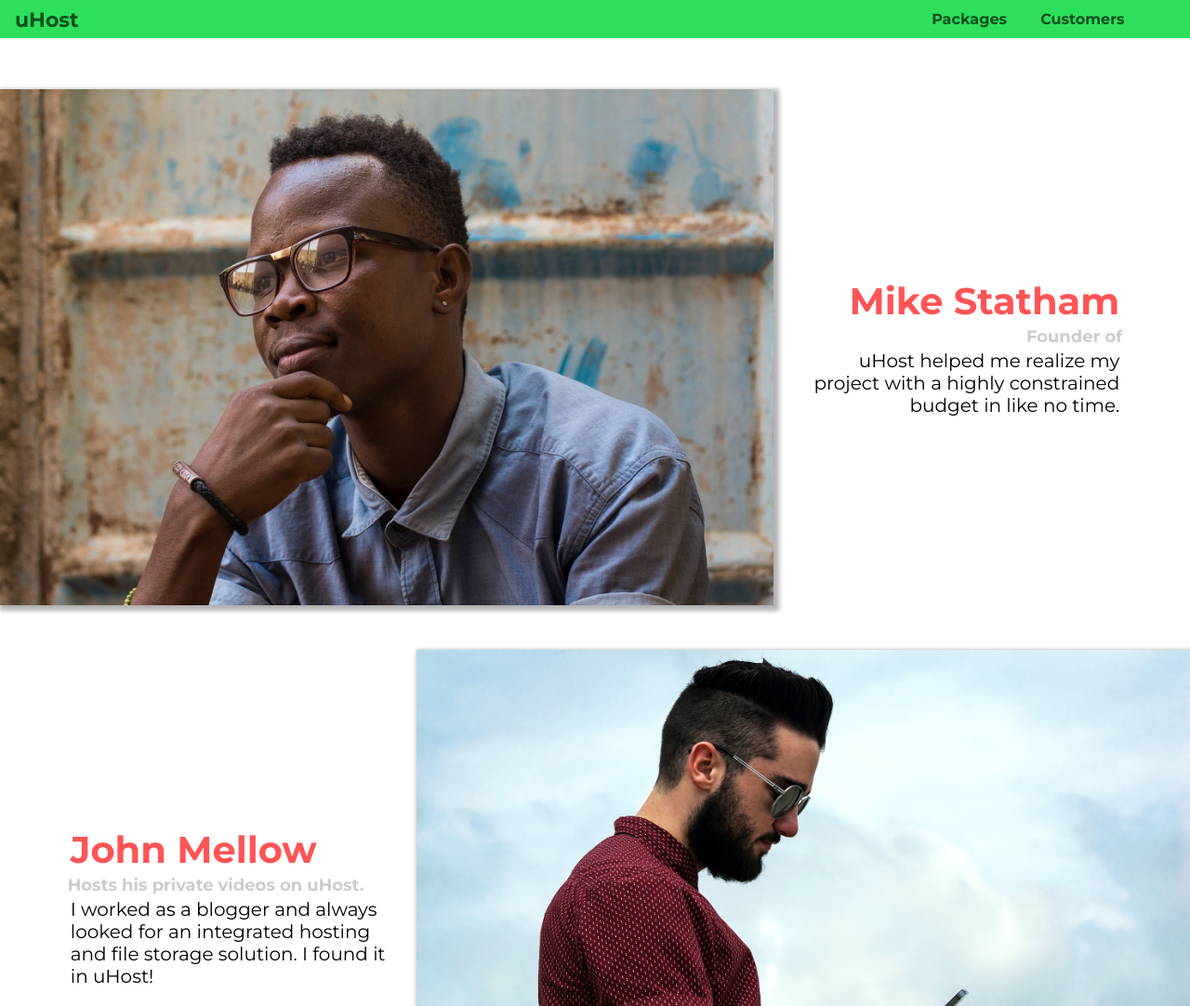
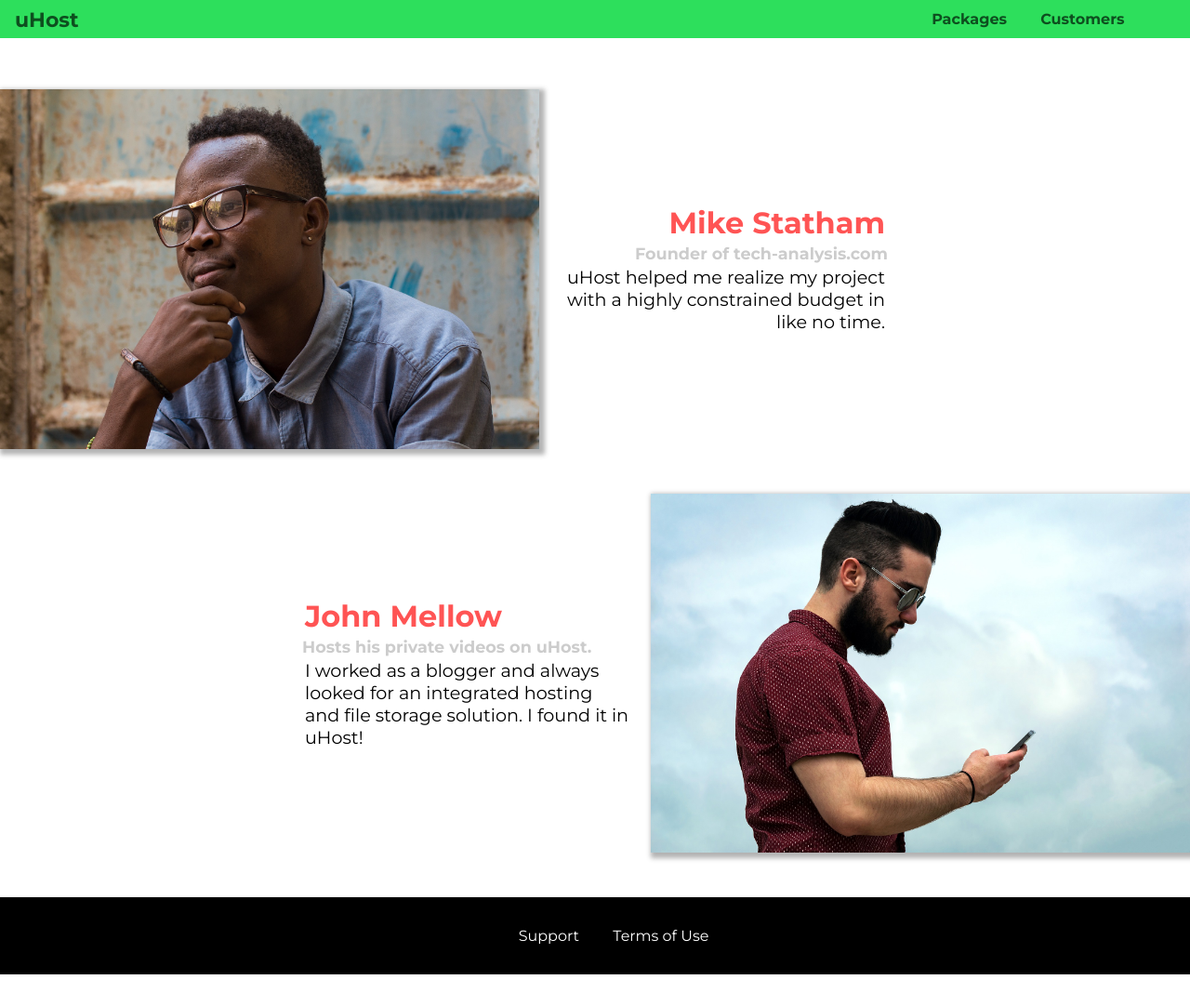
Before and after one commit to sylvandor/CSS_CompleteGuide_2022, a website built with Parcel: page customers/index.html in a window 1280 px wide. Shown: the top 1082 px of the page at 93% size. After the commit the page ends 1048 px from the top, so only its background shows below. Built offline with nearby package versions, Linux system fonts and the light colour scheme.

Commit message:
Convert customer font sizes to rem

```diff
--- a/customers/customers.css
+++ b/customers/customers.css
@@ -1,5 +1,5 @@
 .testimonial {
-  font-size: 20px;
+  font-size: 1.2rem;
   margin: 48px 0;
 }
 
@@ -14,6 +14,7 @@
 
 .testimonial__image-container {
   width: 65%;
+  max-width: 580px;
   display: inline-block;
   vertical-align: middle;
   box-shadow: 3px 3px 5px 3px rgba(0,0,0,.3);
@@ -44,11 +45,12 @@
 .testimonial__name {
   margin: 3px;
   color: #ff5454;
+  font-size: 2rem;
 }
 
 .testimonial__subtitle {
   margin: 0;
-  font-size: 18px;
+  font-size: 1.1rem;
   color: #ccc;
 }
 
--- a/customers/index.html
+++ b/customers/index.html
@@ -42,9 +42,10 @@
       <div class="testimonial__info">
         <h1 class="testimonial__name">Mike Statham</h1>
         <h2 class="testimonial__subtitle">Founder of
-          <!--                        <a href="tech-analysis.com">tech-analysis.com</a>-->
+          <a href="http://tech-analysis.com">tech-analysis.com</a>
         </h2>
-        <p class="testimonial__text">uHost helped me realize my project with a highly constrained budget in like no time.</p>
+        <p class="testimonial__text">uHost helped me realize my project with a highly constrained budget in like no
+          time.</p>
       </div>
     </div>
     <div class="testimonial" id="customer-2">
@@ -54,7 +55,8 @@
         <h2 class="testimonial__subtitle">Hosts his private videos on uHost.
         </h2>
         <p class="testimonial__text">
-          I worked as a blogger and always looked for an integrated hosting and file storage solution. I found it in uHost!
+          I worked as a blogger and always looked for an integrated hosting and file storage solution. I found it in
+          uHost!
         </p>
       </div>
       <div class="testimonial__image-container">
```
Also changed, not shown: index.html (+4 -2 lines).
